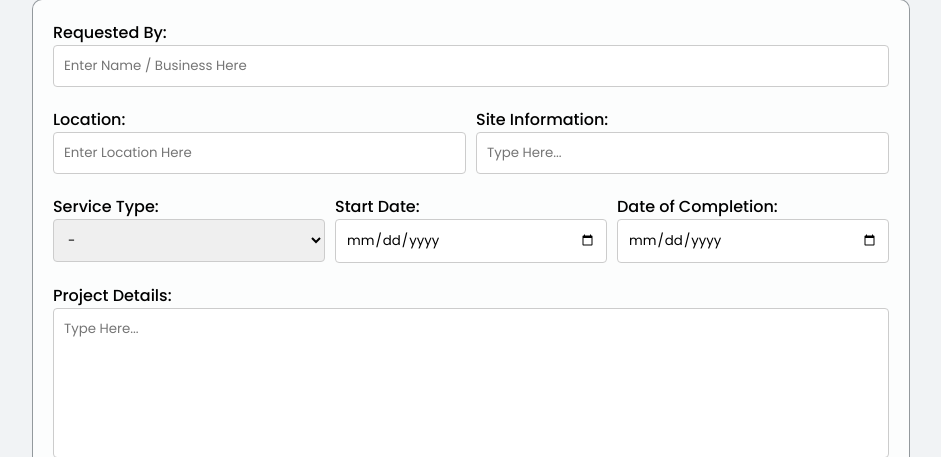
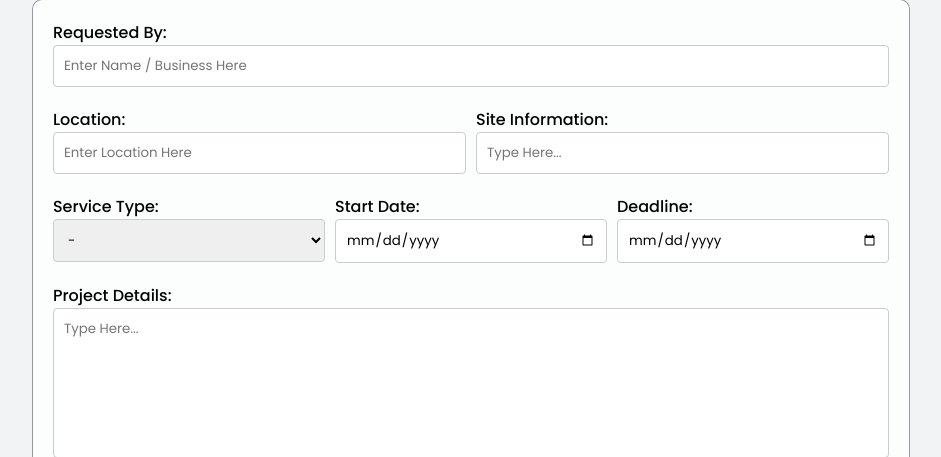
Before and after one commit to skyleccc/FCM-Trading-Services-Project, a PHP site: page /quotations.php in a window 1280 px wide. Shown: the part 424-881 px from the top of the page, without its empty margins (169-1110 px from the left). Run offline with PHP 8.4, Linux system fonts and the light colour scheme.

Commit message:
changed date of completion to deadline

```diff
--- a/Pages/Admin/QuotationReqsList/quotationedit.php
+++ b/Pages/Admin/QuotationReqsList/quotationedit.php
@@ -178,7 +178,7 @@ if (!$result) {
                     </div>
                     <div class="space"></div>
                     <div class="input-group">
-                        <label for="datecomplete" class="siteinfo">Date of Completion:</label>
+                        <label for="datecomplete" class="siteinfo">Deadline:</label>
                         <input type="date" id="datecomplete" name="datecomplete" value="<?php echo htmlspecialchars($completedate); ?>" disabled>
                     </div>
                 </div>
--- a/Pages/quotations.php
+++ b/Pages/quotations.php
@@ -68,7 +68,7 @@ require '../Controllers/accessDatabase.php';
                     </div>
                     <div class="space"></div>
                     <div class="input-group">
-                        <label for="datecomplete" class="siteinfo">Date of Completion:</label>
+                        <label for="datecomplete" class="siteinfo">Deadline:</label>
                         <input type="date" id="datecomplete" name="datecomplete" placeholder="Type Here..." required>
                     </div>
                 </div>
```
